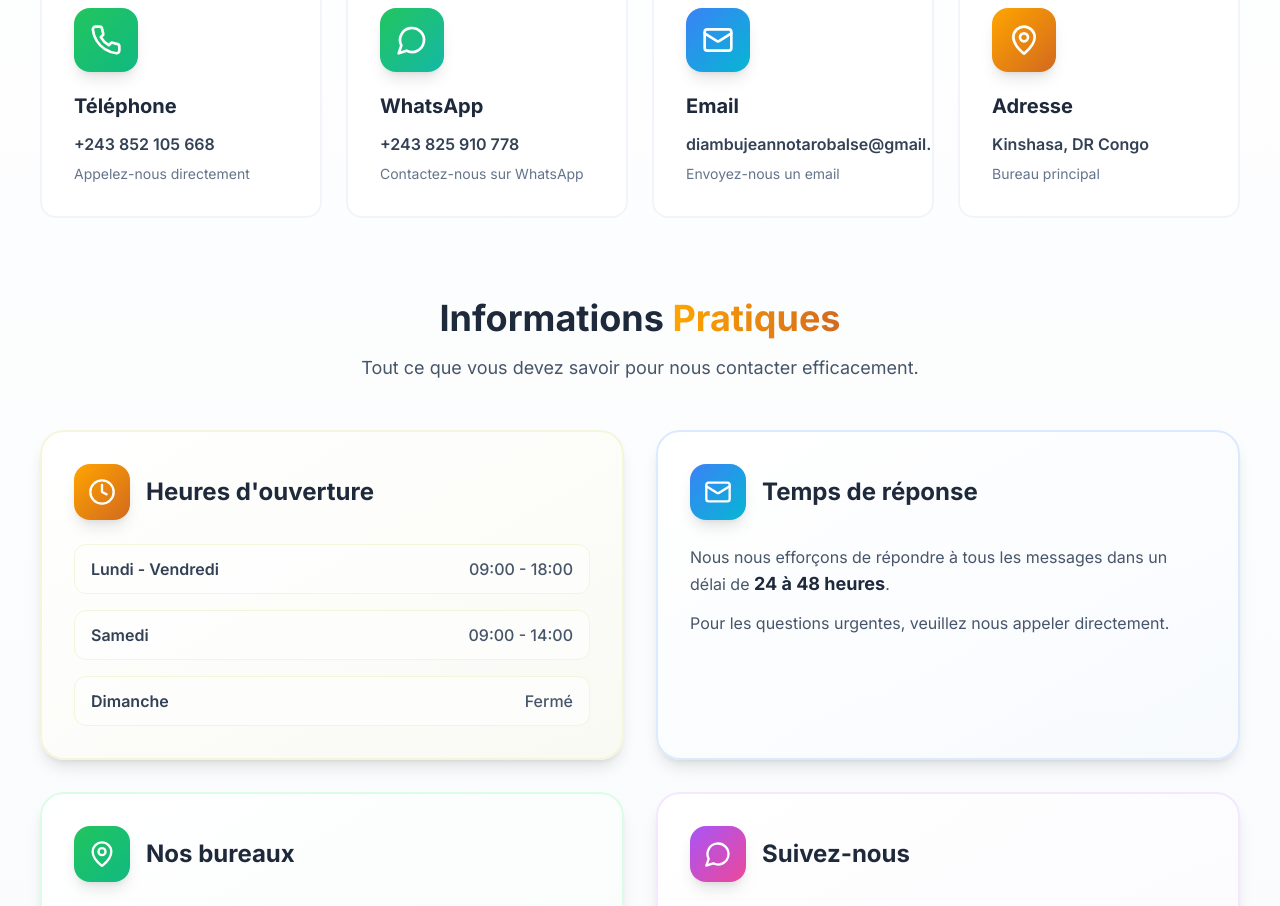
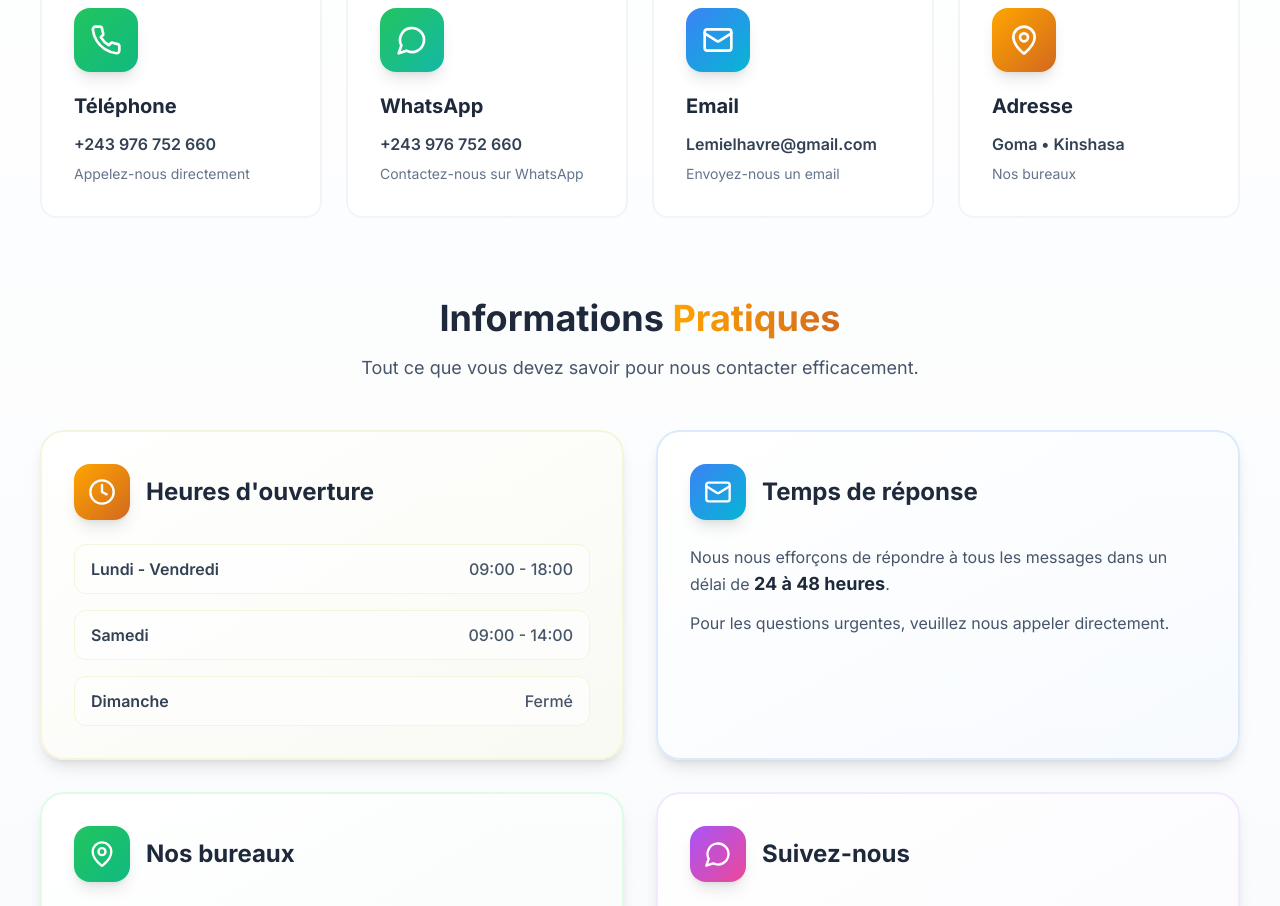
Before and after one commit to jeannotds/lemielhavre, a Next.js app: page /contact in a window 1280 px wide. Shown: the part 960-1866 px from the top of the page. Built offline with nearby package versions, Linux system fonts and the light colour scheme; no server answers.

Commit message:
add adress

```diff
--- a/app/contact/page.tsx
+++ b/app/contact/page.tsx
@@ -8,33 +8,33 @@ export default function Contact() {
     {
       icon: Phone,
       title: 'Téléphone',
-      content: '+243 852 105 668',
-      link: 'tel:+243852105668',
+      content: '+243 976 752 660',
+      link: 'tel:+243976752660',
       description: 'Appelez-nous directement',
       color: 'from-green-500 to-emerald-500',
     },
     {
       icon: MessageCircle,
       title: 'WhatsApp',
-      content: '+243 825 910 778',
-      link: 'https://wa.me/243825910778',
+      content: '+243 976 752 660',
+      link: 'https://wa.me/243976752660',
       description: 'Contactez-nous sur WhatsApp',
       color: 'from-green-500 to-teal-500',
     },
     {
       icon: Mail,
       title: 'Email',
-      content: 'diambujeannotarobalse@gmail.com',
-      link: 'mailto:diambujeannotarobalse@gmail.com',
+      content: 'Lemielhavre@gmail.com',
+      link: 'mailto:Lemielhavre@gmail.com',
       description: 'Envoyez-nous un email',
       color: 'from-blue-500 to-cyan-500',
     },
     {
       icon: MapPin,
       title: 'Adresse',
-      content: 'Kinshasa, DR Congo',
+      content: 'Goma • Kinshasa',
       link: '#',
-      description: 'Bureau principal',
+      description: 'Nos bureaux',
       color: 'from-brand-orange to-brand-orange-dark',
     },
   ];
@@ -196,7 +196,7 @@ export default function Contact() {
                   Restez connecté avec nous sur nos réseaux sociaux pour suivre nos actualités et nos projets.
                 </p>
                 <a
-                  href="https://wa.me/243825910778"
+                  href="https://wa.me/243976752660"
                   target="_blank"
                   rel="noopener noreferrer"
                   className="w-full bg-gradient-to-r from-green-500 to-emerald-500 hover:from-green-600 hover:to-emerald-600 text-white px-6 py-4 rounded-xl font-bold text-center transition-all shadow-lg hover:shadow-xl flex items-center justify-center gap-2"
```
Also changed, not shown: 1 other file (tests, documents, lock files or other folders).
